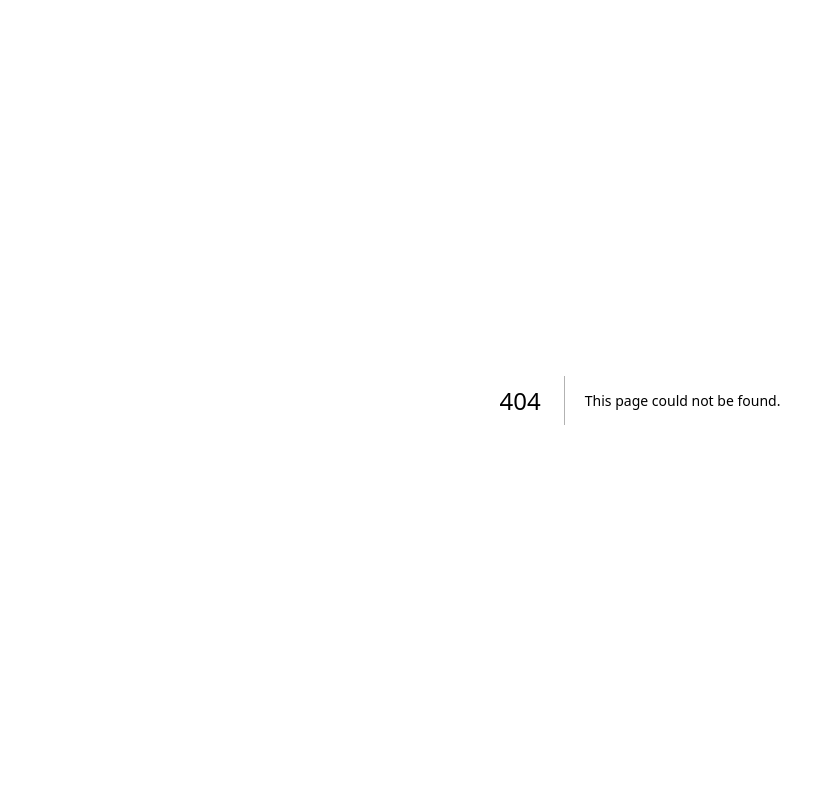
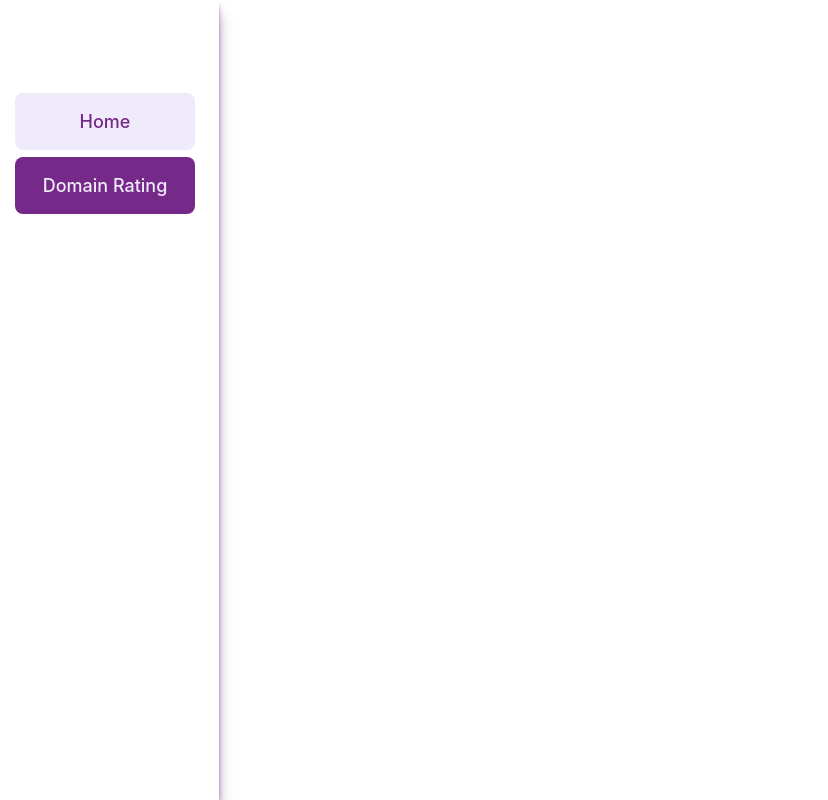
Before and after one commit to fomativeh/ens, a Next.js app in the folder frontend/: page /admin/ratings in a window 1280 px wide. Before the commit this address had no page. Shown: the whole page, without its empty margins (0-828 px from the left). Built offline with nearby package versions, Linux system fonts and the light colour scheme.

Commit message:
sidebar done ✅

```diff
--- a/frontend/pages/admin/components/sidebar/index.js
+++ b/frontend/pages/admin/components/sidebar/index.js
@@ -8,10 +8,16 @@ export default function Sidebar() {
   return (
     <nav className={styles.sidebar}>
       <div className={styles.links}>
-        <Link className={`${pathname === "/admin" ? styles.current : ""}`} href="/">
+        <Link
+          className={`${pathname === "/admin" ? styles.current : ""}`}
+          href="/admin"
+        >
           Home
         </Link>
-        <Link className={`${pathname === "/ratings" ? styles.current : ""}`} href="#">
+        <Link
+          className={`${pathname === "/admin/ratings" ? styles.current : ""}`}
+          href="/admin/ratings"
+        >
           Domain Rating
         </Link>
       </div>
--- a/frontend/pages/admin/login/index.js
+++ b/frontend/pages/admin/login/index.js
@@ -1,4 +1,4 @@
-import styles from "../../../styles/AdminLogin.module.css"
+import styles from "./style.module.css"
 
 export default function Login() {
   return (
--- /dev/null
+++ b/frontend/pages/admin/ratings/index.js
@@ -0,0 +1,11 @@
+import Sidebar from "../components/sidebar";
+import styles from "./style.module.css";
+
+export default function Ratings() {
+  return (
+    <>
+      <Sidebar />
+      <div>Ratings</div>
+    </>
+  );
+}
```
Also changed, not shown: frontend/pages/admin/domain/index.js (deleted), frontend/pages/admin/login/style.module.css (added), frontend/pages/admin/ratings/style.module.css (added).
